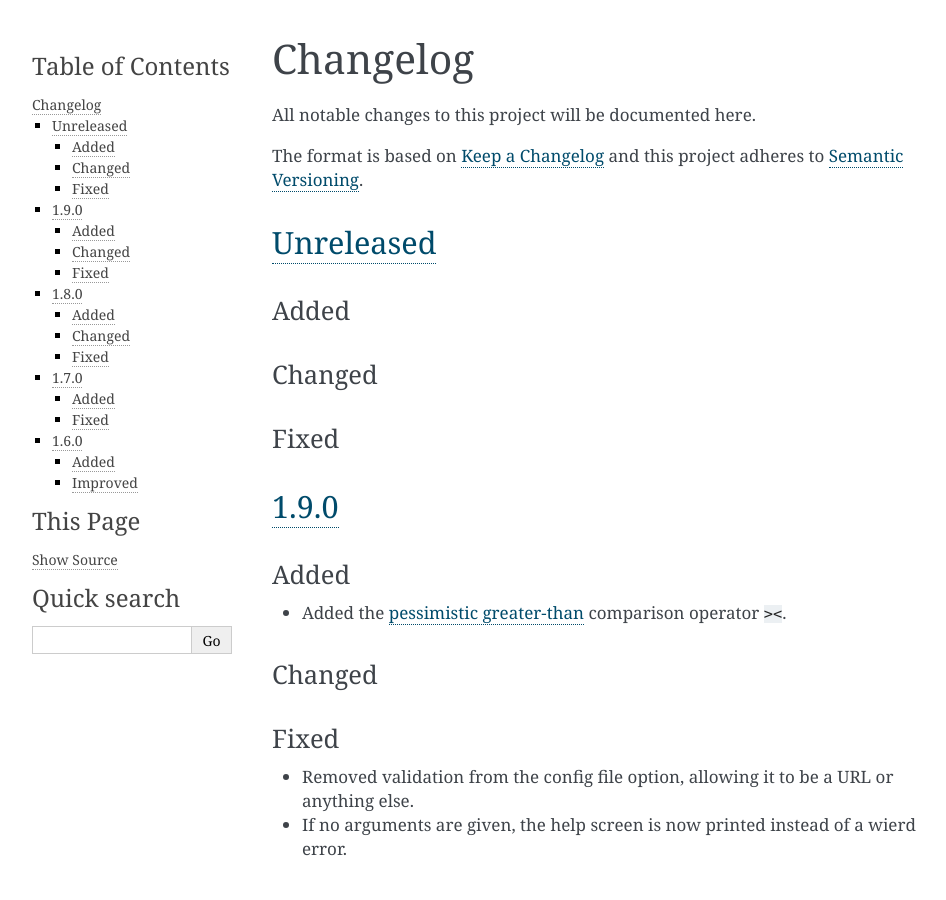
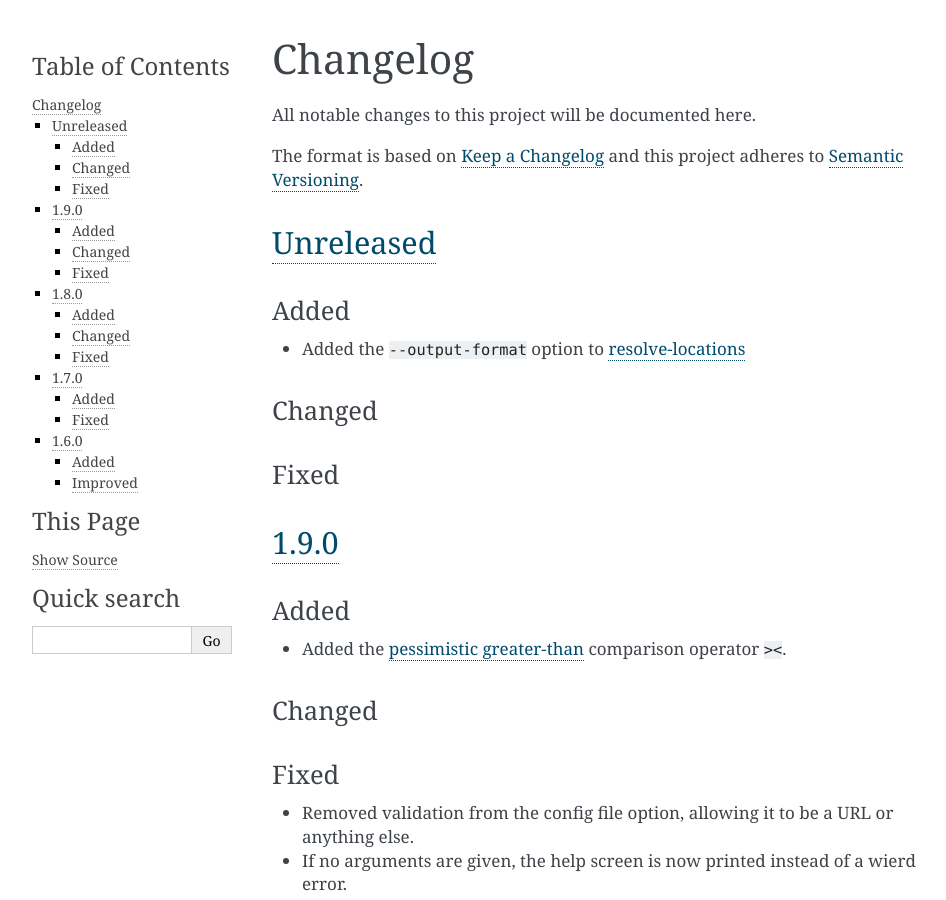
Before and after one commit to djhaskin987/degasolv, a Sphinx documentation site: the page built from docs/changelog.rst, in a window 1280 px wide and 900 px high. Shown: the whole window, without its empty margins (148-1094 px from the left). Built offline with Sphinx 7.4.7, drawn with Linux system fonts in a browser that asks for light colours.

Commit message:
Add output-format entry to changelog

```diff
--- a/docs/changelog.rst
+++ b/docs/changelog.rst
@@ -14,6 +14,8 @@ and this project adheres to `Semantic Versioning`_.
 
 Added
 +++++
+- Added the ``--output-format`` option to :ref:`resolve-locations
+  <resolve-locations-options>`
 
 Changed
 +++++++
```
